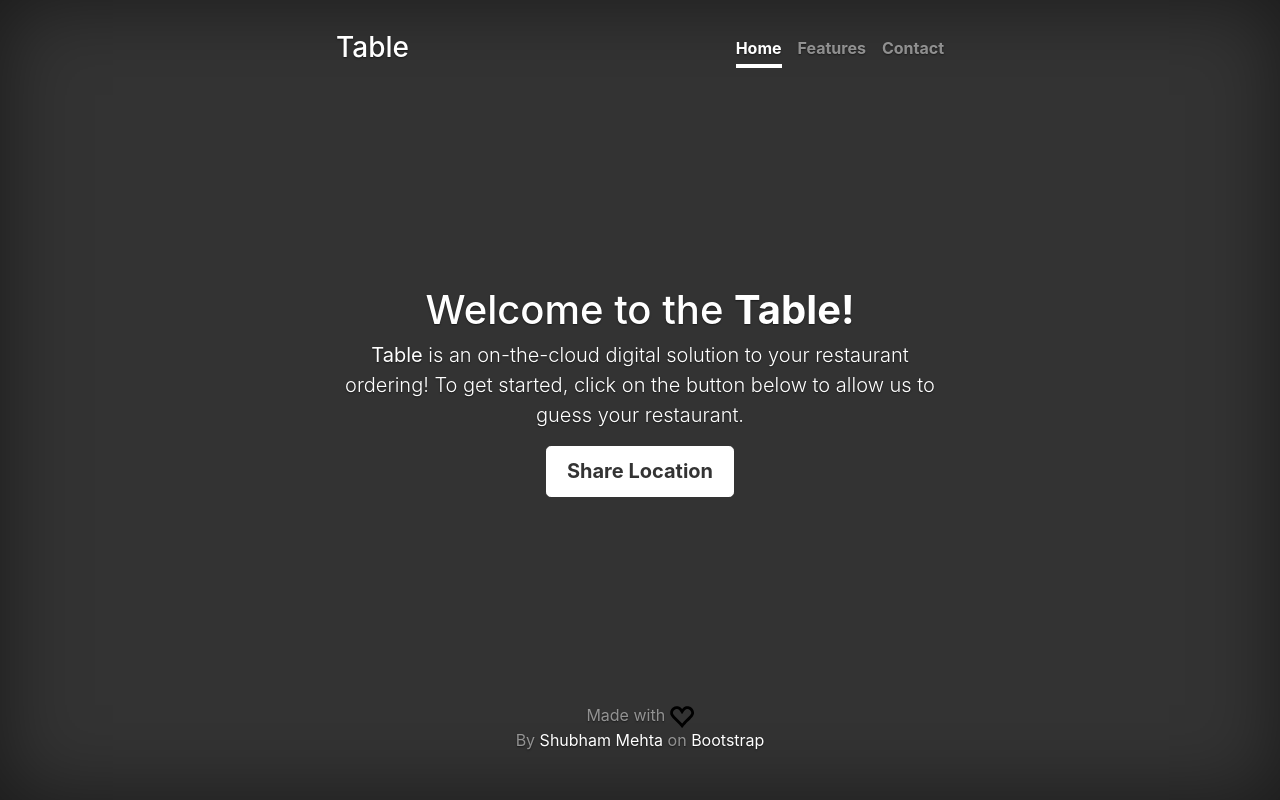
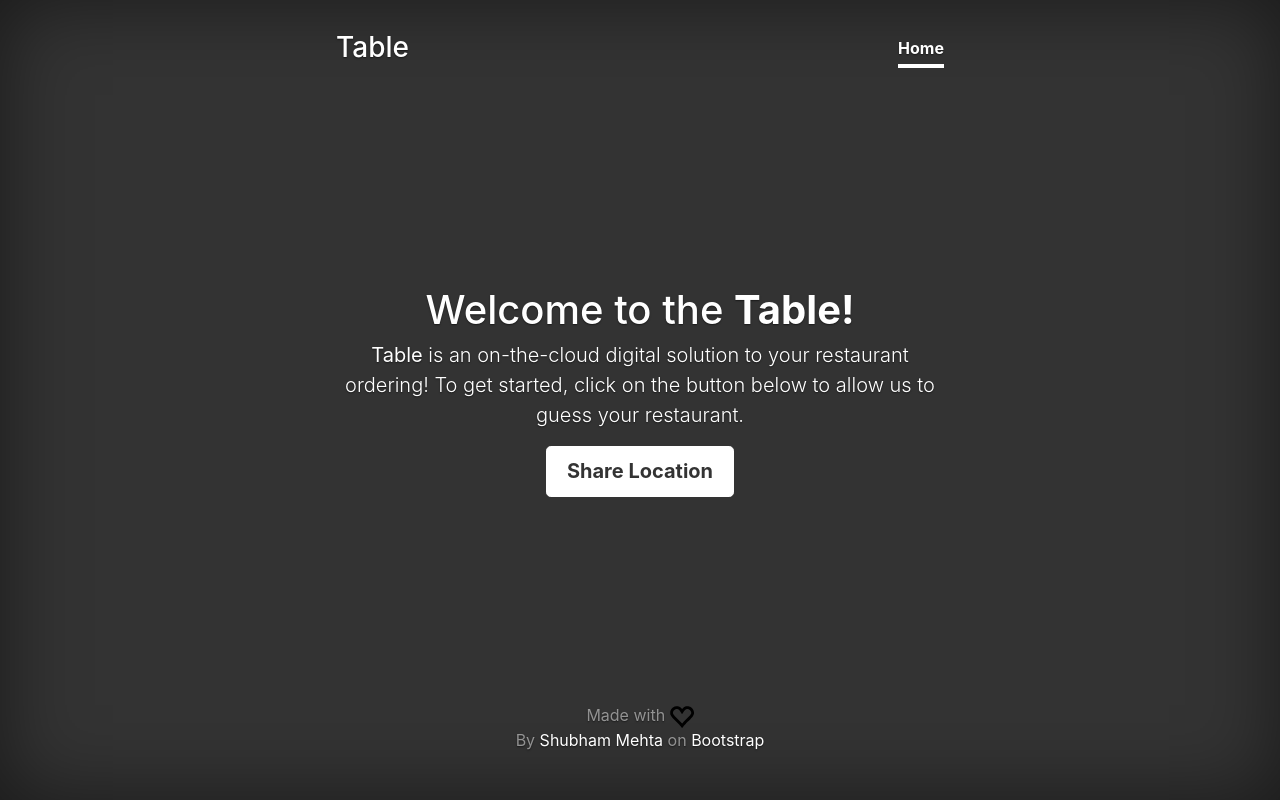
Before and after one commit to apul1421/table-client-side-app-retake, a Django app: page / in a window 1280 px wide. Run offline with Django 3.2, Linux system fonts and the light colour scheme; parts of the project's set-up code (start-up, migrations or seed data) failed here and were passed over; some libraries are stand-ins or nearby versions.

Commit message:
Update location.html

```diff
--- a/src/templates/location.html
+++ b/src/templates/location.html
@@ -32,8 +32,6 @@
               <h3 class="masthead-brand">Table</h3>
               <nav class="nav nav-masthead">
                 <a class="nav-link active" href="#">Home</a>
-                <a class="nav-link" href="#">Features</a>
-                <a class="nav-link" href="#">Contact</a>
               </nav>
             </div>
           </div>
```
